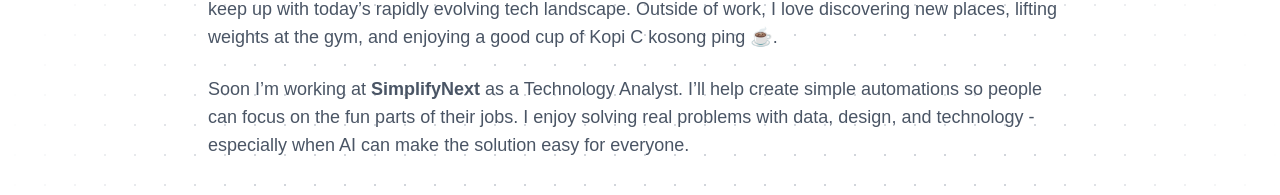
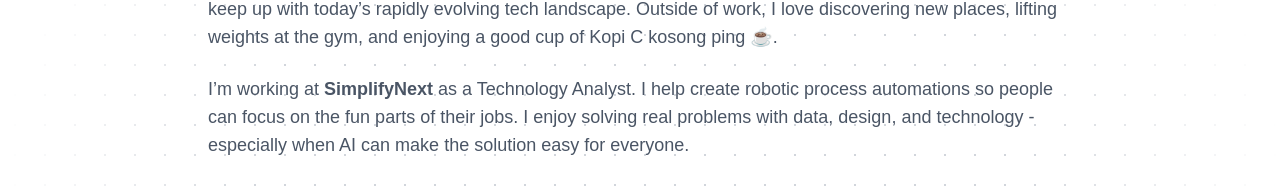
Before and after one commit to anh-nguyenn/anh-nguyenn.github.io, a Next.js app: page / in a window 1280 px wide. Shown: the part 250-445 px from the top of the page. Built offline with nearby package versions, Linux system fonts and the light colour scheme; a web font is replaced by a local one.

Commit message:
minor edit

```diff
--- a/src/app/page.tsx
+++ b/src/app/page.tsx
@@ -46,8 +46,8 @@ export default function Home() {
 
         {/* Current Work Description or other highlights */}
         <p className="text-base sm:text-lg text-gray-600 dark:text-gray-300 max-w-4xl mx-auto text-left">
-          Soon I’m working at <strong>SimplifyNext</strong> as a Technology Analyst.
-          I’ll help create simple automations so people can focus on the fun
+          I’m working at <strong>SimplifyNext</strong> as a Technology Analyst.
+          I help create robotic process automations so people can focus on the fun
           parts of their jobs. I enjoy solving real problems with data, design,
           and technology - especially when AI can make the solution easy for
           everyone.
```
Also changed, not shown: 1 other file (tests, documents, lock files or other folders).
